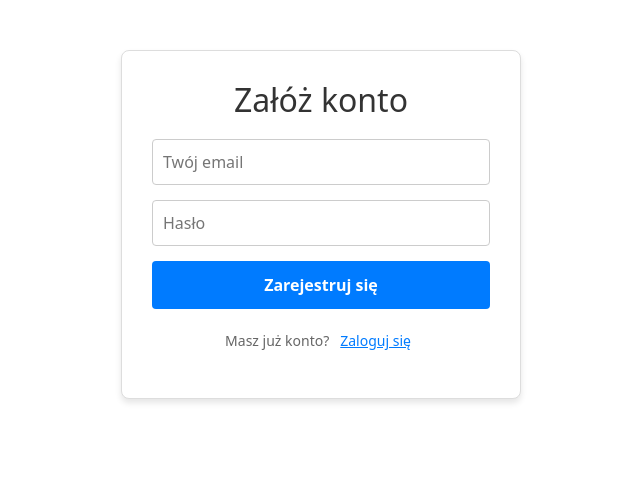
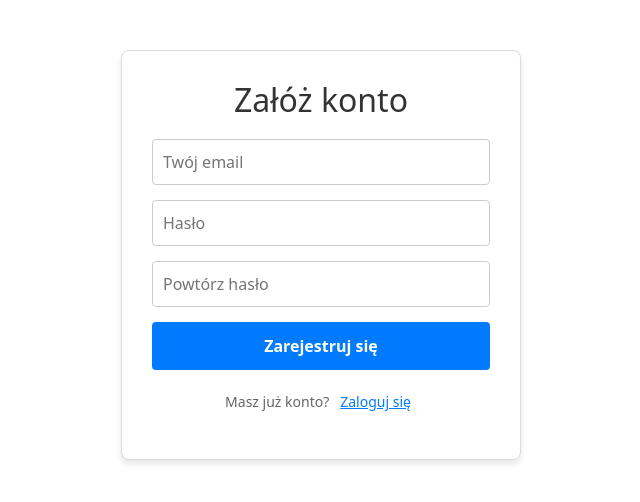
Before and after one commit to maksymil1/musicguessr0.1., a React (Vite) app: page /login in a window 1280 px wide. Both pictures are taken after a click on the button "Zarejestruj się". Shown: the top 502 px of the page, without its empty margins (319-959 px from the left). Built offline with nearby package versions, Linux system fonts and the light colour scheme; no server answers.

Commit message:
potweirdzenie hasla

```diff
--- a/src/components/AuthForm.tsx
+++ b/src/components/AuthForm.tsx
@@ -1,17 +1,39 @@
 import { useState } from "react";
-import { supabase } from "../../lib/supabaseClient.ts"; // Upewnij się, że ścieżka do supabaseClient jest poprawna (może być ../supabaseClient lub ../lib/supabaseClient)
+import { supabase } from "../../lib/supabaseClient.ts";
 import { AuthError } from "@supabase/supabase-js";
 import { useNavigate } from "react-router-dom";
 
 export default function AuthForm() {
-  // 1. POPRAWKA: useNavigate musi być TUTAJ, na górze komponentu
   const navigate = useNavigate();
 
   const [email, setEmail] = useState<string>("");
   const [password, setPassword] = useState<string>("");
+
+  // NOWE: Stan dla potwierdzenia hasła
+  const [confirmPassword, setConfirmPassword] = useState<string>("");
+
   const [isRegistering, setIsRegistering] = useState<boolean>(false);
   const [loading, setLoading] = useState<boolean>(false);
   const [errorMsg, setErrorMsg] = useState<string>("");
+
+  // Funkcja pomocnicza do tłumaczenia błędów Supabase na polski
+  const translateError = (error: AuthError) => {
+    // Supabase często zwraca błędy po angielsku. Tutaj je tłumaczymy.
+    console.log("Supabase error:", error.message); // Przydatne do debugowania
+
+    switch (error.message) {
+      case "User already registered":
+        return "Ten adres e-mail jest już zajęty. Zaloguj się lub użyj innego.";
+      case "Invalid login credentials":
+        return "Nieprawidłowy e-mail lub hasło.";
+      case "Password should be at least 6 characters.":
+        return "Hasło musi mieć co najmniej 6 znaków.";
+      case "Email not confirmed":
+        return "Adres e-mail nie został potwierdzony.";
+      default:
+        return error.message; // Jeśli błąd jest inny, wyświetl oryginał
+    }
+  };
 
   const handleAuth = async (e: React.FormEvent) => {
     e.preventDefault();
@@ -20,6 +42,13 @@ export default function AuthForm() {
 
     try {
       if (isRegistering) {
+        // --- NOWE: Sprawdzenie czy hasła są takie same ---
+        if (password !== confirmPassword) {
+          setErrorMsg("Hasła nie są identyczne.");
+          setLoading(false); // Ważne: musimy wyłączyć loading
+          return; // Przerywamy funkcję, nie wysyłamy do Supabase
+        }
+
         // --- Rejestracja ---
         const { error } = await supabase.auth.signUp({
           email,
@@ -27,9 +56,6 @@ export default function AuthForm() {
         });
         if (error) throw error;
 
-        // Opcjonalnie: Jeśli masz włączone potwierdzanie e-maila w Supabase,
-        // tutaj powinieneś wyświetlić komunikat "Sprawdź email".
-        // Jeśli nie, przekieruj od razu:
         navigate("/");
       } else {
         // --- Logowanie ---
@@ -39,12 +65,12 @@ export default function AuthForm() {
         });
         if (error) throw error;
 
-        // 2. POPRAWKA: Przekierowanie działa teraz poprawnie
         navigate("/");
       }
     } catch (error) {
       const authError = error as AuthError;
-      setErrorMsg(authError.message);
+      // Używamy naszej nowej funkcji tłumaczącej
+      setErrorMsg(translateError(authError));
     } finally {
       setLoading(false);
     }
@@ -61,7 +87,7 @@ export default function AuthForm() {
         border: "1px solid #ddd",
         borderRadius: "8px",
         boxShadow: "0 4px 6px rgba(0,0,0,0.1)",
-        backgroundColor: "white", // Dodane tło, żeby nie było przezroczyste na kolorowym tle App
+        backgroundColor: "white",
       }}
     >
       <h2 style={{ marginBottom: "20px", color: "#333" }}>
@@ -98,6 +124,27 @@ export default function AuthForm() {
             border: "1px solid #ccc",
           }}
         />
+
+        {/* NOWE: Pole potwierdzenia hasła, widoczne tylko przy rejestracji */}
+        {isRegistering && (
+          <input
+            type="password"
+            placeholder="Powtórz hasło"
+            value={confirmPassword}
+            onChange={(e) => setConfirmPassword(e.target.value)}
+            required
+            style={{
+              padding: "10px",
+              fontSize: "16px",
+              borderRadius: "4px",
+              border: `1px solid ${
+                // Opcjonalny bajer: czerwona ramka jak hasła się różnią podczas pisania
+                confirmPassword && password !== confirmPassword ? "red" : "#ccc"
+              }`,
+            }}
+          />
+        )}
+
         <button
           type="submit"
           disabled={loading}
@@ -123,14 +170,15 @@ export default function AuthForm() {
       {errorMsg && (
         <p
           style={{
-            color: "red",
+            color: "#721c24", // Ciemniejszy czerwony dla lepszego kontrastu
             marginTop: "15px",
-            background: "#ffe6e6",
+            background: "#f8d7da",
             padding: "10px",
             borderRadius: "4px",
+            border: "1px solid #f5c6cb",
           }}
         >
-          Błąd: {errorMsg}
+          {errorMsg}
         </p>
       )}
 
@@ -140,6 +188,7 @@ export default function AuthForm() {
           onClick={() => {
             setIsRegistering(!isRegistering);
             setErrorMsg("");
+            setConfirmPassword(""); // Czyścimy potwierdzenie przy zmianie trybu
           }}
           style={{
             background: "none",
```
